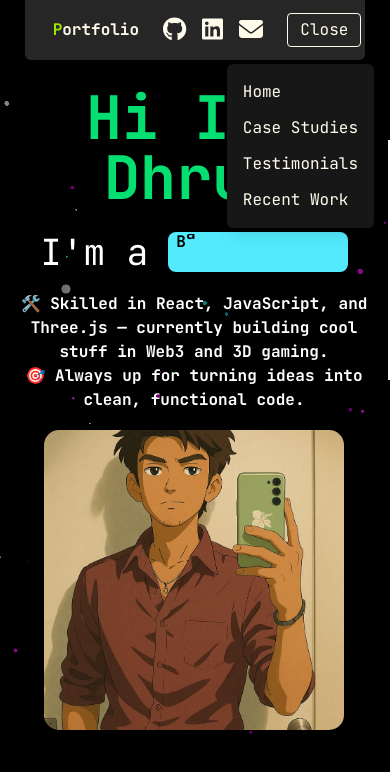
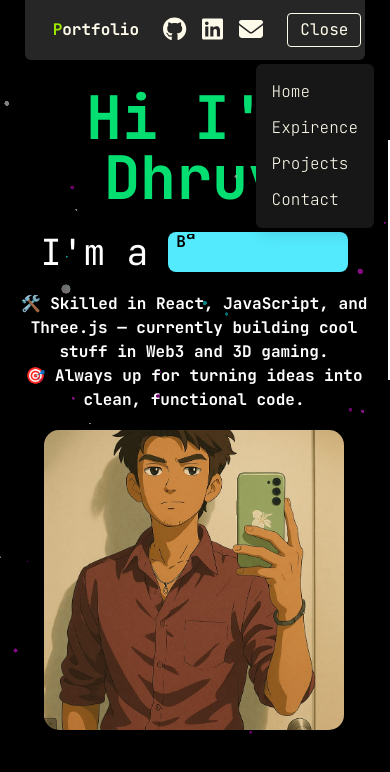
Before and after one commit to dhruv060305/Portfolio, a React (Vite) app: page / in a window 390 px wide. Both pictures are taken after a click on the button "Menu". Shown: the top 772 px of the page. Built offline with nearby package versions, Linux system fonts and the light colour scheme.

Commit message:
Added Router

```diff
--- a/package.json
+++ b/package.json
@@ -21,6 +21,7 @@
     "react": "^18.3.1",
     "react-dom": "^18.3.1",
     "react-icons": "^5.5.0",
+    "react-router-dom": "^7.5.0",
     "tailwindcss": "^4.0.15"
   },
   "devDependencies": {
--- a/src/App.jsx
+++ b/src/App.jsx
@@ -1,7 +1,8 @@
 import './App.css'
 import Nav from './Components/Nav'
 import Home from './Components/Home';
-// import Project from './Components/Project';
+import Project from './Components/Project';
+import { BrowserRouter as Router, Routes, Route } from 'react-router-dom';
 
 
 
@@ -11,26 +12,33 @@ function App() {
   return (
 
 
-    <>
+
+    <Router>
 
       <Nav />
+      <Routes>
+        <Route path='/' element={<Home />}></Route>
+        <Route path='/projects' element={<Project/> }></Route>
+      </Routes>
+
+
+    </Router>
 
 
 
 
 
 
-      <Home />
-
-
-      {/* <Project/> */}
 
 
 
 
 
 
-    </>
+
+
+
+
   )
 }
 
--- a/src/Components/Nav.jsx
+++ b/src/Components/Nav.jsx
@@ -1,4 +1,5 @@
 import React, { useState } from 'react'
+import { Link } from 'react-router-dom';
 
 import { FontAwesomeIcon } from '@fortawesome/react-fontawesome';
 import { faGithub, faLinkedin } from '@fortawesome/free-brands-svg-icons';
@@ -16,15 +17,15 @@ export default function Nav() {
 
                 <div>
                     <div className="hidden md:flex space-x-5 align-center justify-center ml-10 ">
-                        <a href="/" className="hover:underline font-extralight">Home</a>
-                        <a href="/" className="hover:underline font-extralight">Expirence</a>
-                        <a href="/" className="hover:underline font-extralight">Projects</a>
-                        <a href="/" className="hover:underline font-extralight">Contact</a>
+                        <Link to="/" className="hover:underline font-extralight">Home</Link>
+                        <Link to="/projects" className="hover:underline font-extralight">Expirence</Link>
+                        <Link to="/" className="hover:underline font-extralight">Projects</Link>
+                        <Link to="/" className="hover:underline font-extralight">Contact</Link>
                     </div>
                 </div>
 
                 <div className="flex space-x-4 text-2xl ml-6 mr-2 text-amber-50">
-                    <a href="https://github.com/dhruv060305"  className="hover:text-lime-400 transition duration-200" target="_blank" rel="noopener noreferrer">
+                    <a href="https://github.com/dhruv060305" className="hover:text-lime-400 transition duration-200" target="_blank" rel="noopener noreferrer">
                         <FontAwesomeIcon icon={faGithub} />
                     </a>
                     <a href="https://linkedin.com/in/dhruv-taraviya-103010349" className="hover:text-lime-400 transition duration-200" target="_blank" rel="noopener noreferrer">
@@ -47,10 +48,10 @@ export default function Nav() {
 
             {isOpen && (
                 <div className="md:hidden absolute top-16 flex flex-col right-4 bg-neutral-900 p-4 rounded-md shadow-lg space-y-3">
-                    <a href="/" className="hover:underline hover:text-lime-400 transition duration-100 ">Home</a>
-                    <a href="/" className="hover:underline hover:text-lime-400 transition duration-100 ">Case Studies</a>
-                    <a href="/" className="hover:underline hover:text-lime-400 transition duration-100 ">Testimonials</a>
-                    <a href="/" className="hover:underline hover:text-lime-400 transition duration-100 ">Recent Work</a>
+                    <Link to="/" className="hover:underline font-extralight">Home</Link>
+                    <Link to="/projects" className="hover:underline font-extralight">Expirence</Link>
+                    <Link to="/" className="hover:underline font-extralight">Projects</Link>
+                    <Link to="/" className="hover:underline font-extralight">Contact</Link>
                 </div>
             )}
 
```
Also changed, not shown: 1 other file (tests, documents, lock files or other folders).
